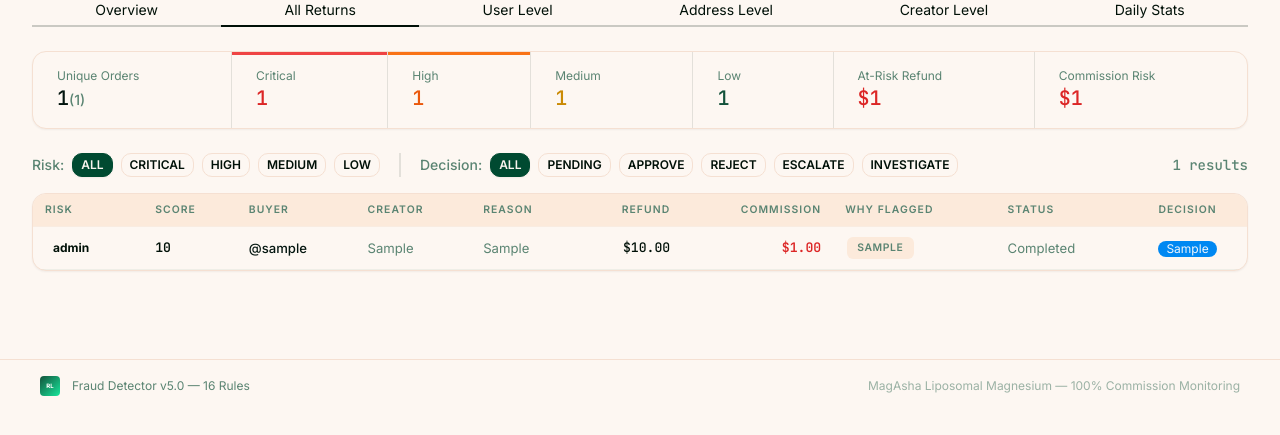
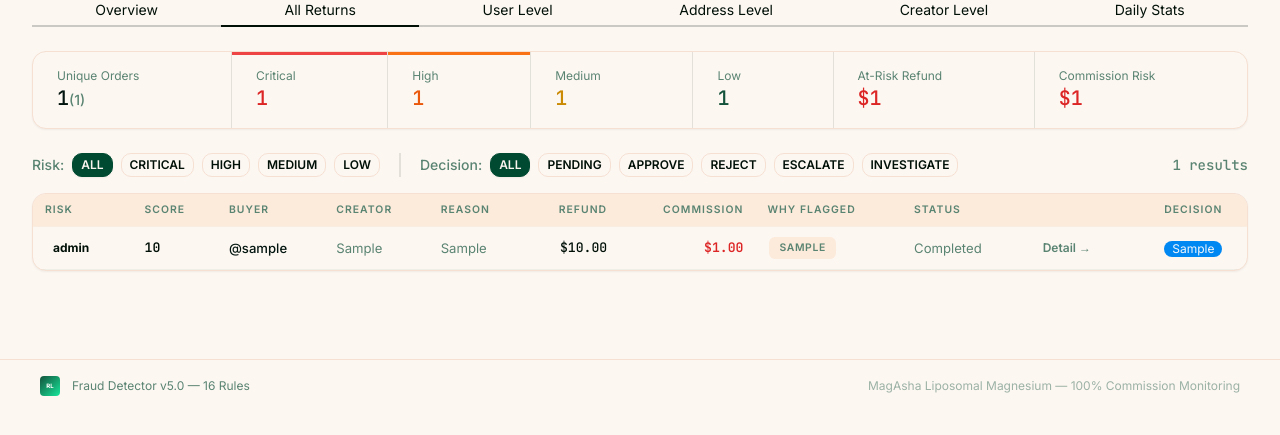
Before and after one commit to Krtvy/return-fraud-dashboard, a Flask app: page /results/1 in a window 1280 px wide. Shown: the part 169-604 px from the top of the page. Run offline with Flask 3, Linux system fonts and the light colour scheme; tables that the repository leaves empty hold one stand-in row (values such as "Sample post"); some libraries are stand-ins or nearby versions.

Commit message:
Update results.html

```diff
--- a/templates/results.html
+++ b/templates/results.html
@@ -157,6 +157,7 @@ self_buys.append(r) %}{% endif %}{% endif %}{% endfor %} {% if self_buys %}
           <th class="text-right">Commission</th>
           <th>Why Flagged</th>
           <th>Status</th>
+          <th></th>
           <th class="text-center">Decision</th>
         </tr>
       </thead>
@@ -208,6 +209,9 @@ self_buys.append(r) %}{% endif %}{% endif %}{% endfor %} {% if self_buys %}
             {% endif %}
           </td>
           <td class="text-xs text-brand-sage">{{ r.merged_statuses }}</td>
+          <td class="text-xs" onclick="event.stopPropagation()">
+            <a href="/return/{{ r.id }}" class="btn btn-xs btn-ghost text-brand-sage hover:text-brand-dark">Detail →</a>
+          </td>
           <td class="text-center" onclick="event.stopPropagation()">
             {% if r.user_action %}
             <span
```
